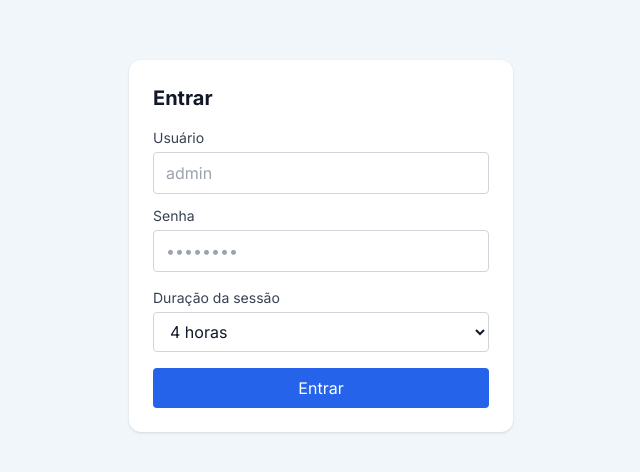
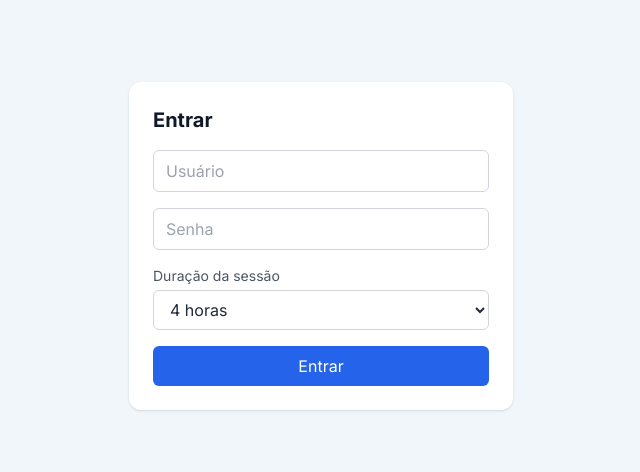
Before and after one commit to victorsantosyt/lopesul-dashboard, a Next.js app: page /login in a window 1280 px wide. Shown: the part 186-658 px from the top of the page, without its empty margins (319-959 px from the left). Built offline with nearby package versions, Linux system fonts and the light colour scheme.

Commit message:
fix(login): wrap useSearchParams in <Suspense> + force-dynamic (Next 15 build)

```diff
--- a/src/app/login/page.js
+++ b/src/app/login/page.js
@@ -1,109 +1,102 @@
-"use client";
+'use client';
 
-import { useState, Suspense } from "react";
-import { useRouter, useSearchParams } from "next/navigation";
+import { Suspense, useState } from 'react';
+import { useRouter, useSearchParams } from 'next/navigation';
 
-// evita pre-render no build e garante render em runtime
-export const dynamic = "force-dynamic";
+// evita prerender/CSR bailout no build
+export const dynamic = 'force-dynamic';
 export const revalidate = 0;
 
 const DUR_OPTIONS = [
-  { key: "3h", label: "3 horas" },
-  { key: "4h", label: "4 horas" },
-  { key: "6h", label: "6 horas" },
-  { key: "24h", label: "24 horas" },
-  { key: "permanente", label: "Permanente (~100 dias)" },
+  { key: '3h', label: '3 horas' },
+  { key: '4h', label: '4 horas' },
+  { key: '6h', label: '6 horas' },
+  { key: '24h', label: '24 horas' },
+  { key: 'permanente', label: 'Permanente (~100 dias)' },
 ];
 
-function LoginForm() {
+function LoginInner() {
   const router = useRouter();
-  const params = useSearchParams(); // <- OK aqui porque está dentro de Suspense (ver export default)
-  const next = params.get("next") || "/dashboard";
+  const sp = useSearchParams();            // <- agora dentro de <Suspense>
+  const next = sp?.get('next') || '/dashboard';
 
-  const [usuario, setUsuario] = useState("");
-  const [senha, setSenha] = useState("");
-  const [duration, setDuration] = useState("4h");
+  const [usuario, setUsuario] = useState('');
+  const [senha, setSenha] = useState('');
+  const [duration, setDuration] = useState('4h');
   const [loading, setLoading] = useState(false);
-  const [err, setErr] = useState("");
 
   async function onSubmit(e) {
     e.preventDefault();
     setLoading(true);
-    setErr("");
     try {
-      const res = await fetch("/api/login", {
-        method: "POST",
-        headers: { "content-type": "application/json" },
+      const res = await fetch('/api/login', {
+        method: 'POST',
+        headers: { 'content-type': 'application/json' },
         body: JSON.stringify({ usuario, senha, duration }),
       });
       const j = await res.json();
-      if (!res.ok) throw new Error(j?.error || "Falha no login");
-      // opcional: guardar nome do usuário localmente
-      localStorage.setItem("usuario", JSON.stringify(j));
+      if (!res.ok) throw new Error(j?.error || 'Falha no login');
       router.replace(next);
-    } catch (e) {
-      setErr(e.message);
+    } catch (err) {
+      alert(err.message || 'Usuário ou senha inválidos.');
     } finally {
       setLoading(false);
     }
   }
 
   return (
-    <div className="flex items-center justify-center h-screen bg-[#F0F6FA] dark:bg-[#1a2233]">
-      <form onSubmit={onSubmit} className="bg-white dark:bg-[#232e47] shadow rounded-xl p-6 w-full max-w-sm">
-        <h1 className="text-xl font-bold mb-4 text-gray-900 dark:text-white">Entrar</h1>
+    <div className="min-h-screen flex items-center justify-center bg-[#F0F6FA] dark:bg-[#1a2233]">
+      <form
+        onSubmit={onSubmit}
+        className="w-full max-w-sm bg-white dark:bg-[#232e47] p-6 rounded-xl shadow space-y-4"
+      >
+        <h1 className="text-xl font-semibold text-gray-900 dark:text-white">Entrar</h1>
 
-        {err && <div className="mb-3 text-sm text-red-600">{err}</div>}
-
-        <label className="block text-sm text-gray-700 dark:text-gray-200 mb-1">Usuário</label>
         <input
-          className="w-full mb-3 px-3 py-2 border border-gray-300 dark:border-gray-600 rounded bg-white dark:bg-[#1a2233] text-gray-900 dark:text-gray-100"
           value={usuario}
           onChange={(e) => setUsuario(e.target.value)}
-          placeholder="admin"
-          autoComplete="username"
+          placeholder="Usuário"
+          className="w-full border border-gray-300 dark:border-gray-600 rounded-md px-3 py-2 bg-white dark:bg-[#1a2233] text-gray-800 dark:text-gray-100"
+        />
+        <input
+          type="password"
+          value={senha}
+          onChange={(e) => setSenha(e.target.value)}
+          placeholder="Senha"
+          className="w-full border border-gray-300 dark:border-gray-600 rounded-md px-3 py-2 bg-white dark:bg-[#1a2233] text-gray-800 dark:text-gray-100"
         />
 
-        <label className="block text-sm text-gray-700 dark:text-gray-200 mb-1">Senha</label>
-        <input
-          type="password"
-          className="w-full mb-4 px-3 py-2 border border-gray-300 dark:border-gray-600 rounded bg-white dark:bg-[#1a2233] text-gray-900 dark:text-gray-100"
-          value={senha}
-          onChange={(e) => setSenha(e.target.value)}
-          placeholder="••••••••"
-          autoComplete="current-password"
-        />
-
-        <label className="block text-sm text-gray-700 dark:text-gray-200 mb-1">Duração da sessão</label>
+        <div>
+          <label className="block text-sm mb-1 text-gray-600 dark:text-gray-300">
+            Duração da sessão
+          </label>
           <select
-          className="w-full mb-4 px-3 py-2 border border-gray-300 dark:border-gray-600 rounded bg-white dark:bg-[#1a2233] text-gray-900 dark:text-gray-100"
             value={duration}
             onChange={(e) => setDuration(e.target.value)}
+            className="w-full border border-gray-300 dark:border-gray-600 rounded-md px-3 py-2 bg-white dark:bg-[#1a2233] text-gray-800 dark:text-gray-100"
           >
             {DUR_OPTIONS.map((o) => (
-            <option key={o.key} value={o.key}>
-              {o.label}
-            </option>
+              <option key={o.key} value={o.key}>{o.label}</option>
             ))}
           </select>
+        </div>
 
         <button
           type="submit"
           disabled={loading}
-          className="w-full bg-blue-600 hover:bg-blue-700 disabled:opacity-60 text-white px-4 py-2 rounded"
+          className="w-full bg-blue-600 hover:bg-blue-700 disabled:opacity-60 text-white px-4 py-2 rounded-md"
         >
-          {loading ? "Entrando..." : "Entrar"}
+          {loading ? 'Entrando…' : 'Entrar'}
         </button>
       </form>
     </div>
   );
 }
 
-export default function Page() {
-  // **AQUI** envolvemos o componente que usa useSearchParams em Suspense
+export default function LoginPage() {
   return (
-    <Suspense fallback={<div className="p-8">Carregando…</div>}>
-      <LoginForm />
+    <Suspense fallback={<div />}>
+      <LoginInner />
     </Suspense>
   );
 }
```
Lines whose indentation alone changed are shown as unchanged.
